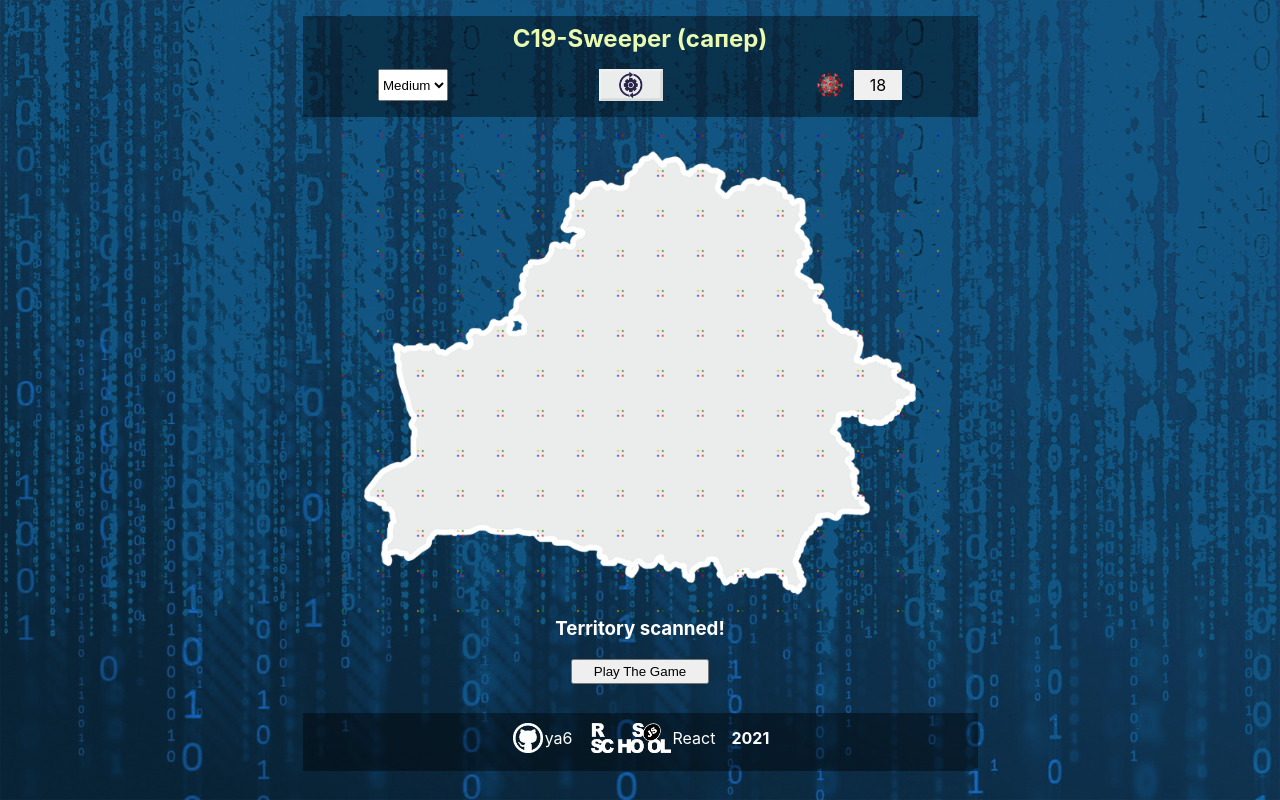
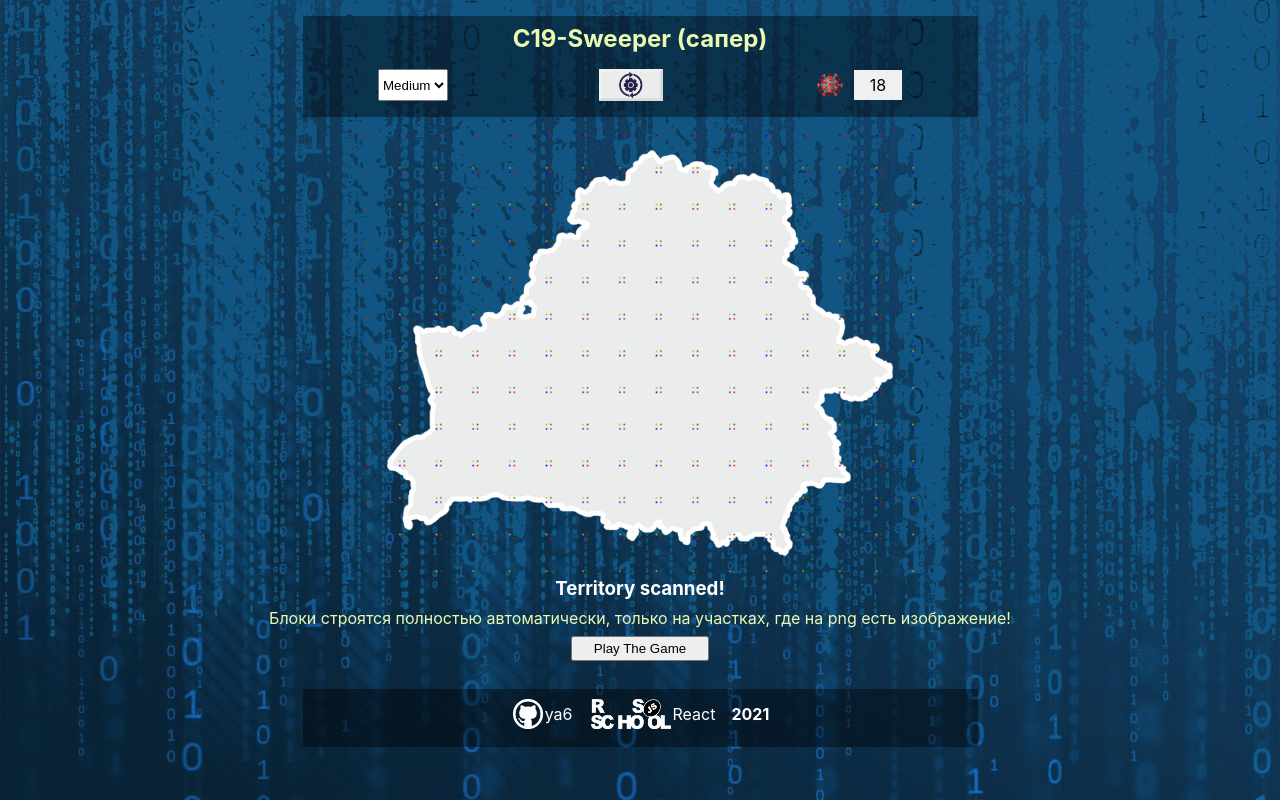
Before and after one commit to ya6/react-game, a React (Create React App) app: page / in a window 1280 px wide. Built offline with nearby package versions, Linux system fonts and the light colour scheme.

Commit message:
feat: add notation

```diff
--- a/src/App.css
+++ b/src/App.css
@@ -28,8 +28,11 @@
   border: 1px solid yellowgreen;
 }
  .button-container {
-   height: 5rem;
+   height: 6rem;
    /* border: 1px solid red; */
  }
 
- h3 { margin-top: 0;}
+ h3 { margin-top: 0;
+  margin-bottom: 0.1rem;
+}
+p {margin: 0.5rem;}
--- a/src/App.js
+++ b/src/App.js
@@ -4,6 +4,8 @@ import Header from "./components/header";
 import Field from "./components/field";
 import _random from "./helpers/_random";
 import back_url from "./assets/img/dig_bel_2+.png";
+// import back_url from "./assets/img/vini.png";
+
 import ButtonPlay from "./components/button-play";
 import Footer from "./components/footer";
 
@@ -263,7 +265,7 @@ class App extends Component {
     //set main map blok size ratio
 
     const _safe_width = _screenWidth - _screenWidth * 0.1;
-    const _safe_height = _screenHeight - _screenHeight * 0.1 - 150;
+    const _safe_height = _screenHeight - _screenHeight * 0.1 - 180;
 
     const _x_screenRatio = (_safe_width / (fieldWidth * size)).toFixed(1);
 
@@ -438,8 +440,8 @@ class App extends Component {
       };
     } else {
       _style = {
-        width: screenHeight * 0.6 * 1.25,
-        height: screenHeight * 0.6,
+        width: screenHeight * 0.55 * 1.25,
+        height: screenHeight * 0.55,
       };
     }
 
--- a/src/components/button-play/button-play.component.jsx
+++ b/src/components/button-play/button-play.component.jsx
@@ -3,6 +3,7 @@ const ButtonPlay = (props) => {
 
     return (<div>
         <h3 className="text-white">Territory scanned!</h3>
+        <p className = "text-lime">Блоки строятся полностью автоматически, только на участках, где на png есть изображение! </p>
 
         <button type="button" onClick={props.playNewGame}>
           Play The Game
--- a/src/components/field-block/field-block.component.jsx
+++ b/src/components/field-block/field-block.component.jsx
@@ -1,6 +1,8 @@
 import React, { Component } from "react";
 import "./field-block.style.css";
 import back_url from "../../assets/img/dig_bel_2+.png";
+// import back_url from '../../assets/img/vini.png';
+
 import med_box from "../../assets/img/med_box.png";
 import c19 from "../../assets/img/c19.png";
 
```
Also changed, not shown: src/assets/img/vini.png (added).
